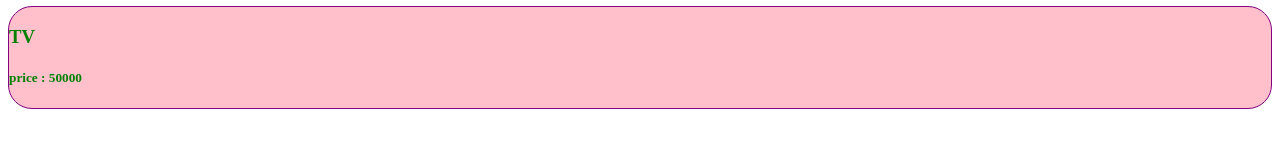
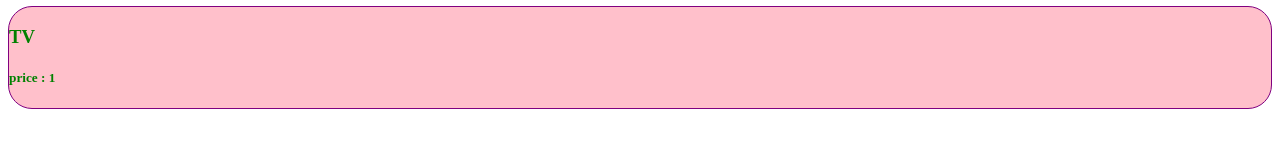
Before and after one commit to vivekkr-004/React-JS, a React (Vite) app in the folder React-JS/: page / in a window 1280 px wide. Shown: the part 238-386 px from the top of the page. Built offline with nearby package versions, Linux system fonts and the light colour scheme.

Commit message:
using default value in props

```diff
--- a/React-JS/src/Product.jsx
+++ b/React-JS/src/Product.jsx
@@ -1,7 +1,7 @@
 import "./Product.css"
 // props is the object
 // function Product (props) {
-function Product ({title , price}) { // using destructuring -> more easy way
+function Product ({title , price = 1}) { // using destructuring -> more easy way
     // console.log(props);
     return (
         <div className="Product">
--- a/React-JS/src/ProductTab.jsx
+++ b/React-JS/src/ProductTab.jsx
@@ -4,7 +4,7 @@ function ProductTab() {
         <>
             <Product title = "Laptop" price = {30000} ></Product>
             <Product title = "Mobile" price = {40000} ></Product>
-            <Product title = "TV" price = {50000} ></Product>
+            <Product title = "TV"  ></Product>
         </>
     );
 }
```
